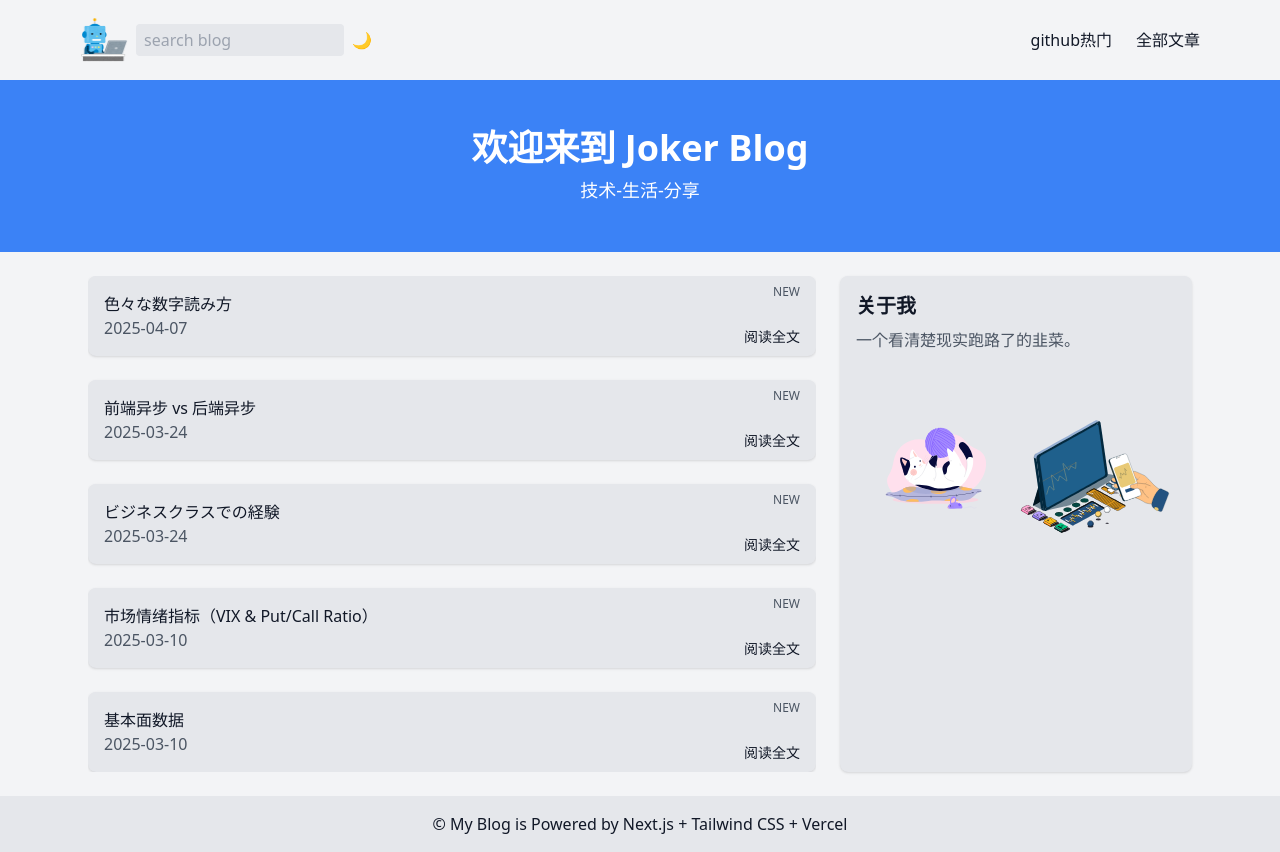
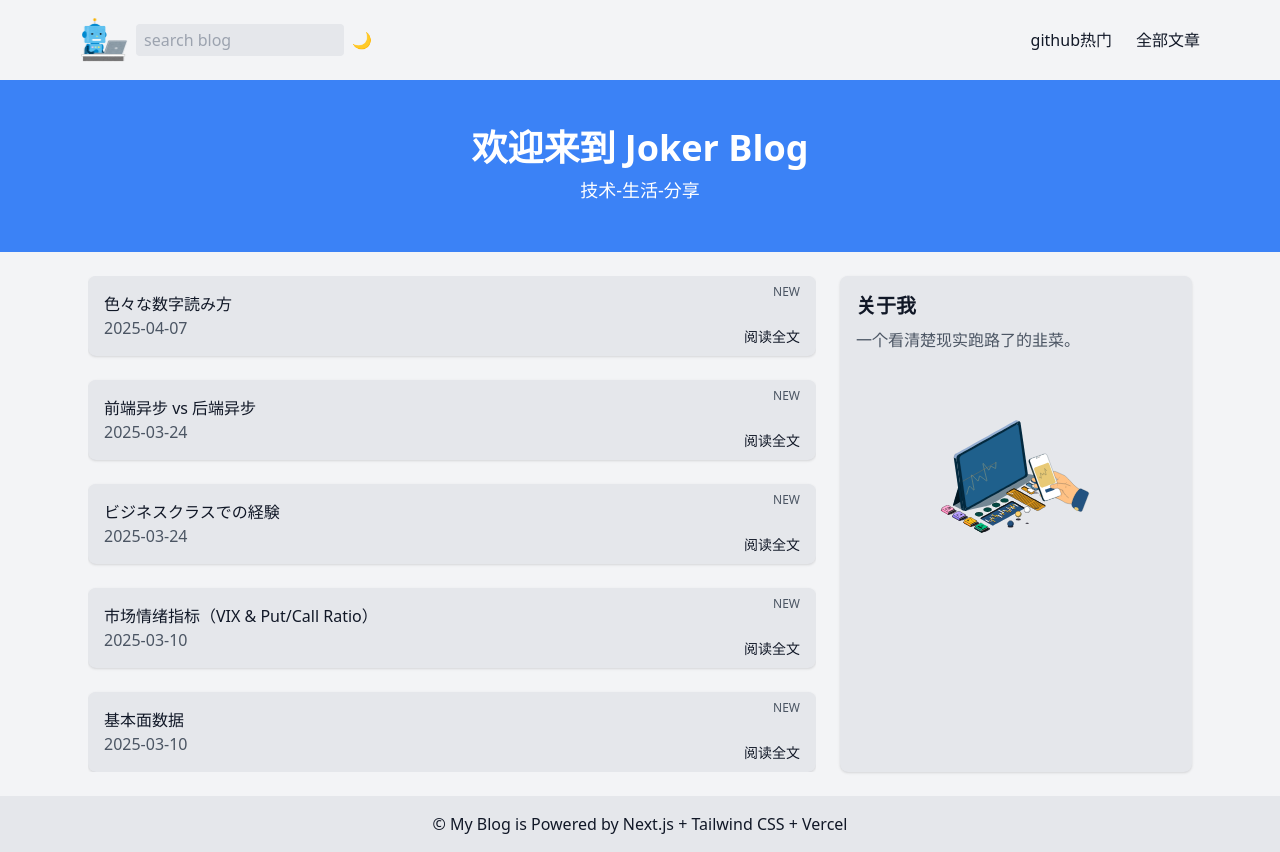
Before and after one commit to yyj1993322/my-blog, a Next.js app: page / in a window 1280 px wide. Built offline with nearby package versions, Linux system fonts and the light colour scheme.

Commit message:
优化 Lottie 动画组件，重构类型定义以增强类型安全性

```diff
--- a/app/page.tsx
+++ b/app/page.tsx
@@ -21,7 +21,13 @@ export default async function HomePage() {
       <header className="bg-gray-100 dark:bg-gray-900 shadow-md ">
         <div className="max-w-6xl mx-auto flex flex-wrap justify-between items-center p-4 space-y-2 sm:space-y-0">
           <div className="flex items-center space-x-2">
-            <Image src="/coding.png" alt="coding" width={50} height={50} className="w-10 h-10 sm:w-12 sm:h-12" />
+            <Image
+              src="/coding.png"
+              alt="coding"
+              width={50}
+              height={50}
+              className="w-10 h-10 sm:w-12 sm:h-12"
+            />
             <SearchPosts />
             <ThemeSwitcher />
           </div>
@@ -38,7 +44,10 @@ export default async function HomePage() {
                 </Link>
               </li>
               <li>
-                <Link href="/posts" className="hover:text-blue-500 text-sm sm:text-base">
+                <Link
+                  href="/posts"
+                  className="hover:text-blue-500 text-sm sm:text-base"
+                >
                   全部文章
                 </Link>
               </li>
@@ -64,8 +73,12 @@ export default async function HomePage() {
               className="bg-gray-200 dark:bg-gray-800 p-4 shadow rounded-lg relative"
             >
               <h5 className="text-sm sm:text-base break-words">{post.title}</h5>
-              <p className="text-gray-600 dark:text-gray-300 text-sm sm:text-base">{post.date}</p>
-              <p className="text-gray-600 dark:text-gray-300 right-4 top-2 absolute text-xs">NEW</p>
+              <p className="text-gray-600 dark:text-gray-300 text-sm sm:text-base">
+                {post.date}
+              </p>
+              <p className="text-gray-600 dark:text-gray-300 right-4 top-2 absolute text-xs">
+                NEW
+              </p>
               <div className="right-4 bottom-2 absolute">
                 <Link
                   href={`/posts/${post.slug}`}
@@ -85,10 +98,8 @@ export default async function HomePage() {
             一个看清楚现实跑路了的韭菜。
           </p>
           <div className="h-60 w-full overflow-y-auto flex justify-center items-center">
-            <div className="flex justify-center items-center">
-              <LottieAnim/>
-              <LottieAnim jsonData={catAnimation}/>
-            </div>
+            {/* <LottieAnim /> */}
+            <LottieAnim jsonData={catAnimation} />
           </div>
         </aside>
       </main>
--- a/components/LottieAnimation.tsx
+++ b/components/LottieAnimation.tsx
@@ -2,20 +2,29 @@
 import dynamic from "next/dynamic";
 
 // import Lottie from "lottie-react";
+import type { FC } from "react";
 const Lottie = dynamic(() => import("lottie-react"), { ssr: false });
 import catAnimation from "@public/lottie/CatAnimation.json"; // 导入 JSON 动画
 
+interface LottieAnimProps {
+  jsonData?: object;
+  loop?: boolean;
+  className?: string;
+}
+
 // 通用动画组件
-export default function LottieAnim({
+const LottieAnim: FC<LottieAnimProps> = ({
   jsonData = catAnimation,
   loop = true,
   className = "w-40 h-40",
-}: {
-  jsonData?: unknown;
-  loop?: boolean;
-  className?: string;
-}) {
+}) => {
   return (
-    <Lottie animationData={jsonData} loop={loop} className={className} />
+    <Lottie
+      animationData={jsonData}
+      loop={loop}
+      className={className}
+    />
   );
-}
+};
+
+export default LottieAnim;
```
